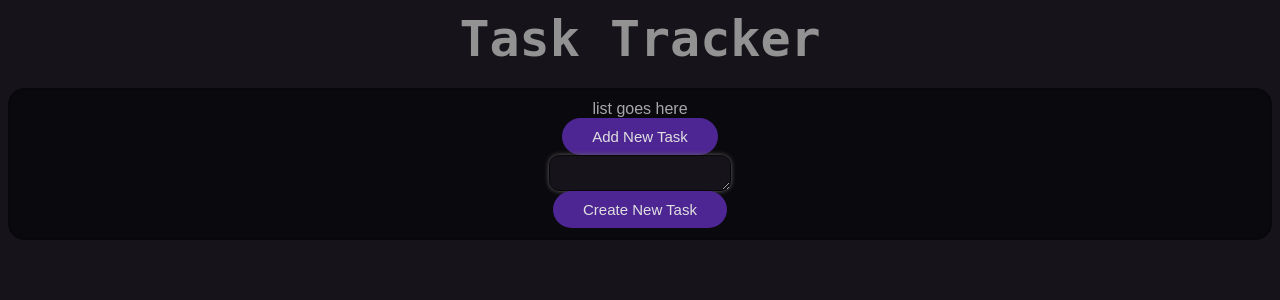
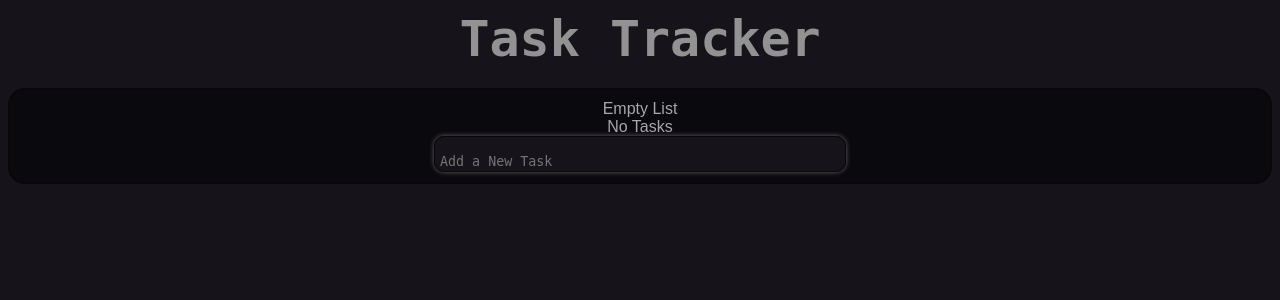
Before and after one commit to irelius/digitalBrainPractice, a Django app: page / in a window 1280 px wide. Shown: the top 300 px of the page. Run offline with Django 4.2, Linux system fonts and the light colour scheme.

Commit message:
finished css for frontend and some basic local storage functionality

```diff
--- a/app/templates/index.html
+++ b/app/templates/index.html
@@ -38,17 +38,30 @@
             align-items: center;
         }
 
-
-        #new-task-textarea {
+        .new-task-textarea {
             background-color: #16131A;
             color: #616161;
             border-radius: 10px;
             border: 1px solid #08070a;
             box-shadow: 0 0 5px rgb(103, 101, 104);
+            width: 400px;
+            height: auto;
+
+            resize: none;
+            text-align: center;
+            overflow: auto;
+
+            padding-left: 5px;
+            padding-right: 5px;
         }
 
-        #api-key_hidden {
-            display: none;
+        .new-task-textarea::placeholder {
+            text-align: center;
+            justify-content: center;
+
+            height: 30px;
+            position: absolute;
+            top: 50%;
         }
 
         .btn {
@@ -58,12 +71,51 @@
             padding: 10px 30px;
             border-radius: 20px;
             font-size: 15px;
+
+            margin-top: 20px;
         }
 
         .btn:hover {
             background-color: #3f3749;
             box-shadow: 0 0 3px rgb(122, 122, 122);
             color: #ac8be4;
+            cursor: pointer;
+        }
+
+        .task-container {
+            display: flex;
+            flex-direction: row;
+            justify-content: center;
+            align-items: center;
+
+            margin-bottom: 20px;
+        }
+
+        .task-container>* {
+            width: 300px;
+            overflow-wrap: break-word;
+        }
+
+        .delete-btn {
+            display: flex;
+            justify-content: center;
+
+            color: #e0e0e0;
+            background-color: #4e2694;
+            border: none;
+            padding: 5px 10px;
+            border-radius: 20px;
+            font-size: 15px;
+
+            width: 100px;
+            margin-right: 15px;
+        }
+
+        .delete-btn:hover {
+            background-color: #3f3749;
+            box-shadow: 0 0 3px rgb(122, 122, 122);
+            color: #ac8be4;
+            cursor: pointer;
         }
 
 
@@ -106,53 +158,83 @@
 
     <div class="container center">
         <div id="task-list">
-            <section>list goes here</section>
+            <section>Empty List</section>
         </div>
         <div>
-            <button class="btn" id="add-task-btn">
-                Add New Task
-            </button>
-        </div>
-        <div id="new-task-container">
-            <textarea id="new-task-textarea"></textarea>
-            <button class="btn" id="create-task-btn">Create New Task</button>
+            <textarea class="new-task-textarea" placeholder="Add a New Task" id="new-task-input"></textarea>
         </div>
     </div>
 </body>
 
 <script>
+    function saveTasksToLocalStorage(tasks) {
+        window.localStorage.setItem("tasks", JSON.stringify(tasks));
+    }
+
+    function listTasks(task, i) {
+        const divElement = document.createElement("div");
+        divElement.classList.add("task-container")
+
+        const completeButton = document.createElement("button");
+        completeButton.textContent = "Complete";
+        completeButton.classList.add("delete-btn")
+        completeButton.addEventListener("click", () => deleteTask(i));
+        divElement.appendChild(completeButton);
+
+        const taskText = document.createElement("span")
+        taskText.textContent = task;
+        taskText.classList.add("task-text");
+        divElement.appendChild(taskText);
+
+        return divElement;
+    }
+
+
+    function deleteTask(index) {
+        const localStorageTasks = JSON.parse(window.localStorage.getItem("tasks"));
+        if (localStorageTasks && Array.isArray(localStorageTasks)) {
+            localStorageTasks.splice(index, 1);
+            saveTasksToLocalStorage(localStorageTasks);
+            loadStorageTasks();
+        }
+    }
+
     function loadStorageTasks() {
-        const localStorageTasks = JSON.parse(window.localStorage.getItem("tasks"))
-        const taskList = document.getElementById("task-list")
+        const localStorageTasks = JSON.parse(window.localStorage.getItem("tasks"));
+        const taskList = document.getElementById("task-list");
 
         if (localStorageTasks && Array.isArray(localStorageTasks)) {
             taskList.innerHTML = ""; // Clear existing content
 
-            localStorageTasks.forEach(task => {
-                // change this to be more accurate to the check list type
-                const li = document.createElement("li");
-                li.textContent = task;
-                taskList.appendChild(li);
-            });
+            for (let i = 0; i < localStorageTasks.length; i++) {
+                const task = localStorageTasks[i];
+                const taskElement = listTasks(task, i);
+                taskElement.classList.add("task")
+                taskList.appendChild(taskElement);
+            }
+        } else {
+            const noTasks = document.createElement("div")
+            noTasks.textContent = "No Tasks";
+            taskList.appendChild(noTasks);
         }
     }
     window.addEventListener("load", loadStorageTasks)
 
-    const newTaskInput = document.getElementById("new-task-textarea")
-    const addTaskButton = document.getElementById("add-task-btn")
 
-    addTaskButton.addEventListener("click", () => {
-
-    })
-
-    const createTaskButton = document.getElementById('create-task-btn')
-    createTaskButton.addEventListener("click", () => {
-        const newTask = newTaskInput.value;
-        if(newTask) {
-            console.log('asdf', newTask)
+    const newTaskInput = document.getElementById("new-task-input")
+    newTaskInput.addEventListener("keydown", (event) => {
+        if (event.key === "Enter") {
+            event.preventDefault();
+            const newTask = newTaskInput.value.trim(); // Remove leading/trailing whitespace
+            if (newTask) {
+                const localStorageTasks = JSON.parse(window.localStorage.getItem("tasks")) || [];
+                localStorageTasks.push(newTask);
+                saveTasksToLocalStorage(localStorageTasks);
+                loadStorageTasks();
+                newTaskInput.value = "";
+            }
         }
-        newTaskInput.value = ""
-    })
+    });
 </script>
 
 </html>
--- a/package.json
+++ b/package.json
@@ -1,5 +1,6 @@
 {
   "dependencies": {
-    "react": "^18.2.0"
+    "react": "^18.2.0",
+    "react-dom": "^18.2.0"
   }
 }
```
Also changed, not shown: package-lock.json, requirements.txt (added), 1 other file.
